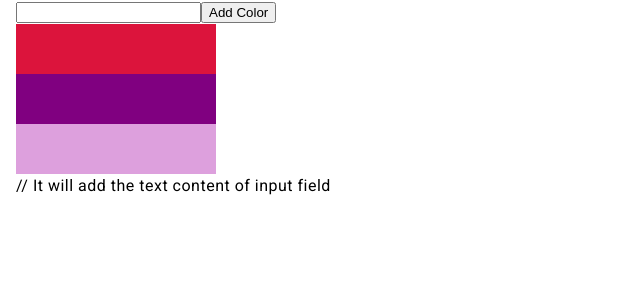
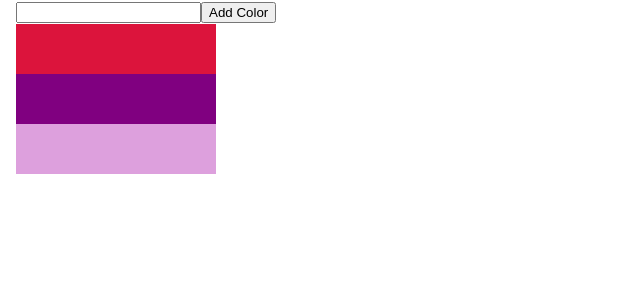
Before and after one commit to GonduNavyaSree/my-app, an Angular app: page /color in a window 1280 px wide. Shown: the top 300 px of the page, without its empty margins (0-640 px from the left). Built offline with nearby package versions, Linux system fonts and the light colour scheme.

Commit message:
color-game comp

```diff
--- a/src/app/color-game/color-game.component.html
+++ b/src/app/color-game/color-game.component.html
@@ -2,9 +2,9 @@
 
 <button (click)="onclick()">Add Color</button>
 
-@for(color1 of colorList; track $index){
-<div class="color-box" [style.background-color]="color1"></div>
+@for(sampleColor of colorList; track $index){
+<div class="color-box" [style.background-color]="sampleColor"></div>
 }
 
-// It will add the text content of input field
+<!-- It will add the text content of input field -->
 <!-- <p>{{color}}</p> -->
```
